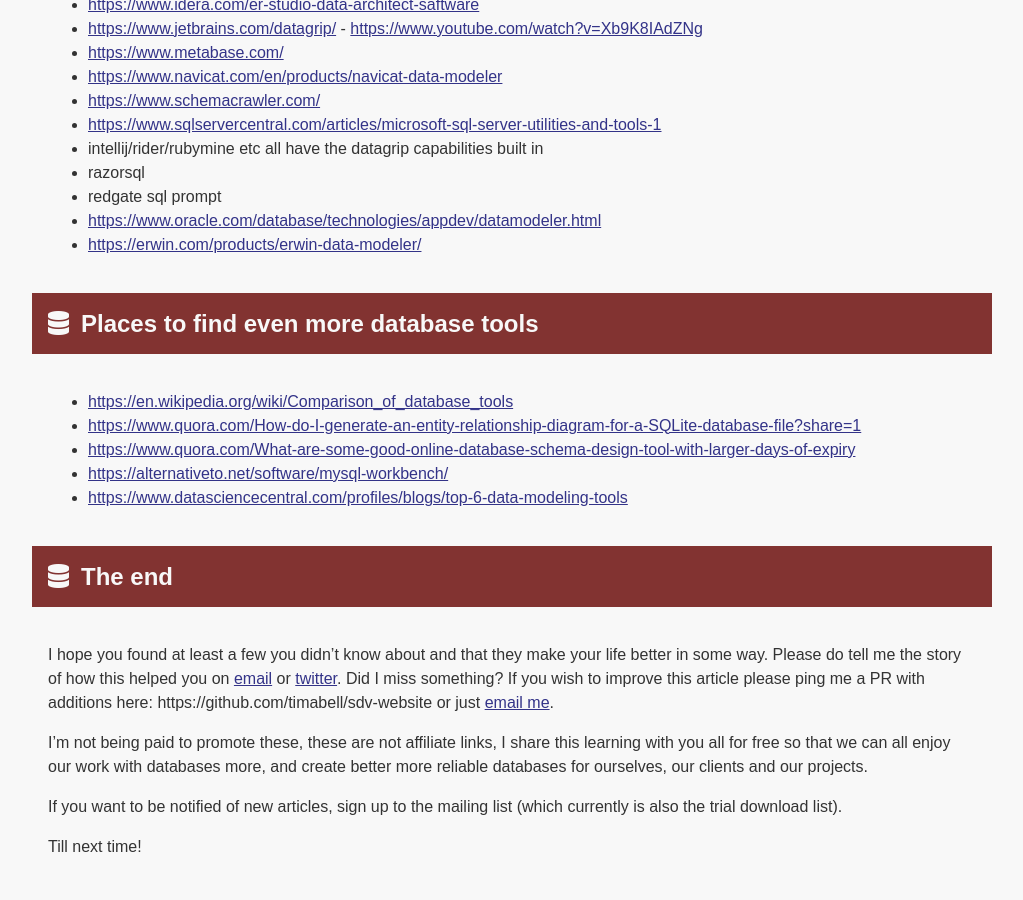
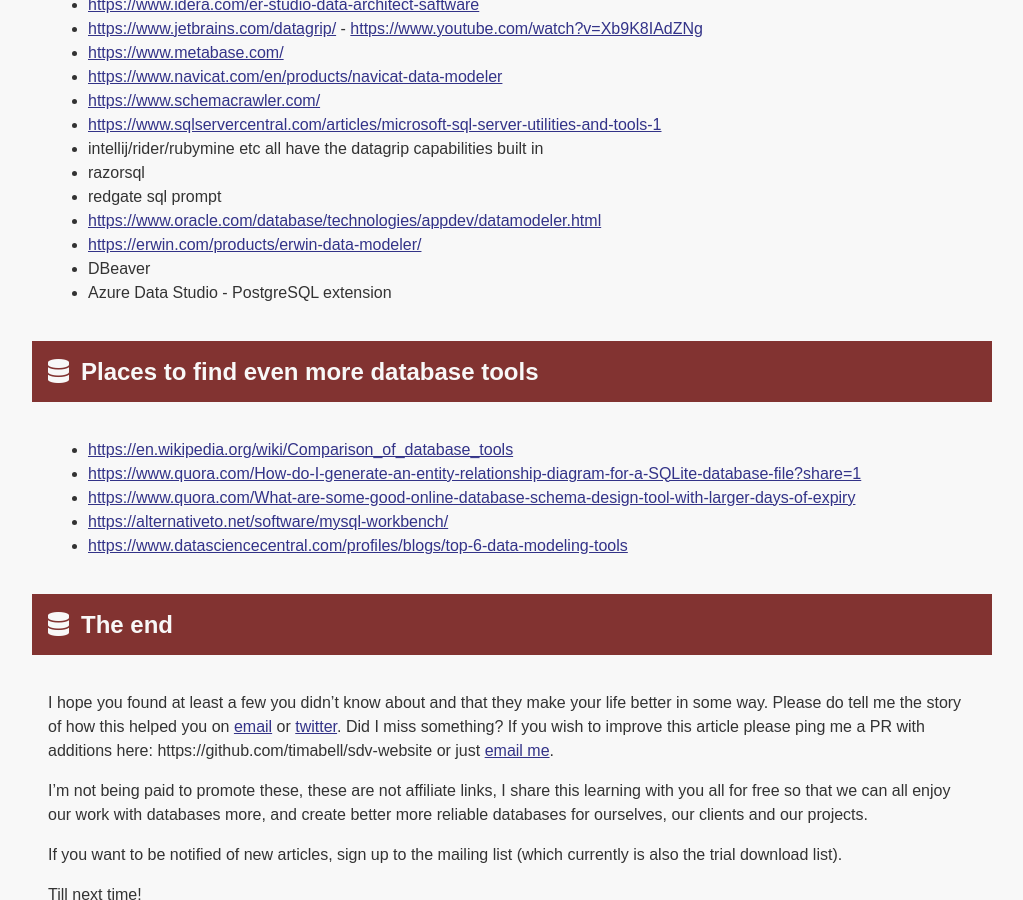
Before and after one commit to timabell/schema-explorer, a Jekyll site: the page built from _posts/2019-06-10-database-tools-you-didnt-know-about.md, in a window 1280 px wide and 900 px high, scrolled down 5427 px. Shown: the whole window, without its empty margins (128-1151 px from the left). Built offline with Jekyll 4.4.1, drawn with Linux system fonts in a browser that asks for light colours; nearby versions of some CDN libraries.

Commit message:
tools - dbeaver & azure data studio
cheers Steve :-)

```diff
--- a/_posts/2019-06-10-database-tools-you-didnt-know-about.md
+++ b/_posts/2019-06-10-database-tools-you-didnt-know-about.md
@@ -182,6 +182,8 @@
 * redgate sql prompt
 * <https://www.oracle.com/database/technologies/appdev/datamodeler.html>
 * <https://erwin.com/products/erwin-data-modeler/>
+* DBeaver
+* Azure Data Studio - PostgreSQL extension
 
 ## Places to find even more database tools
 
```
